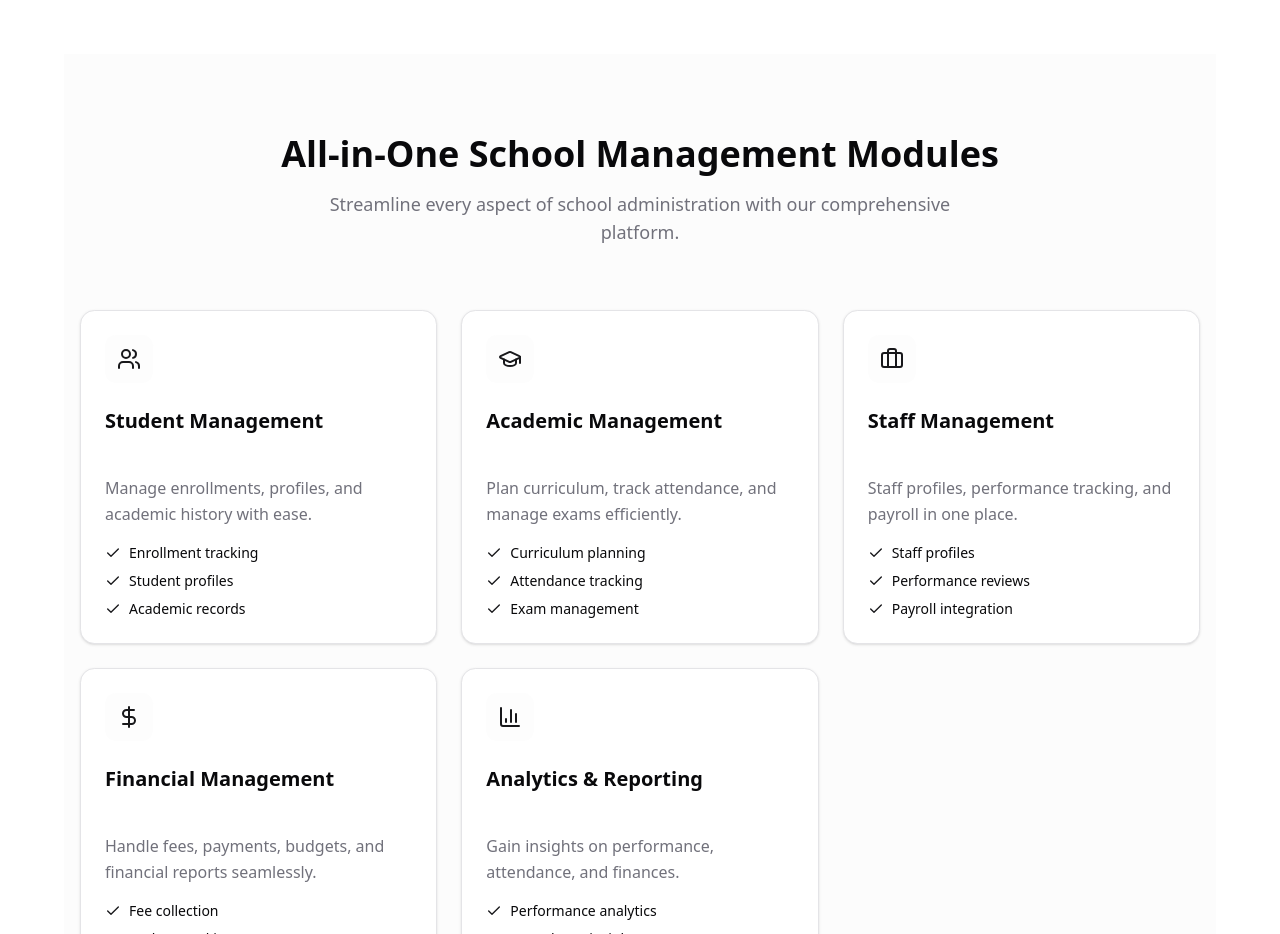
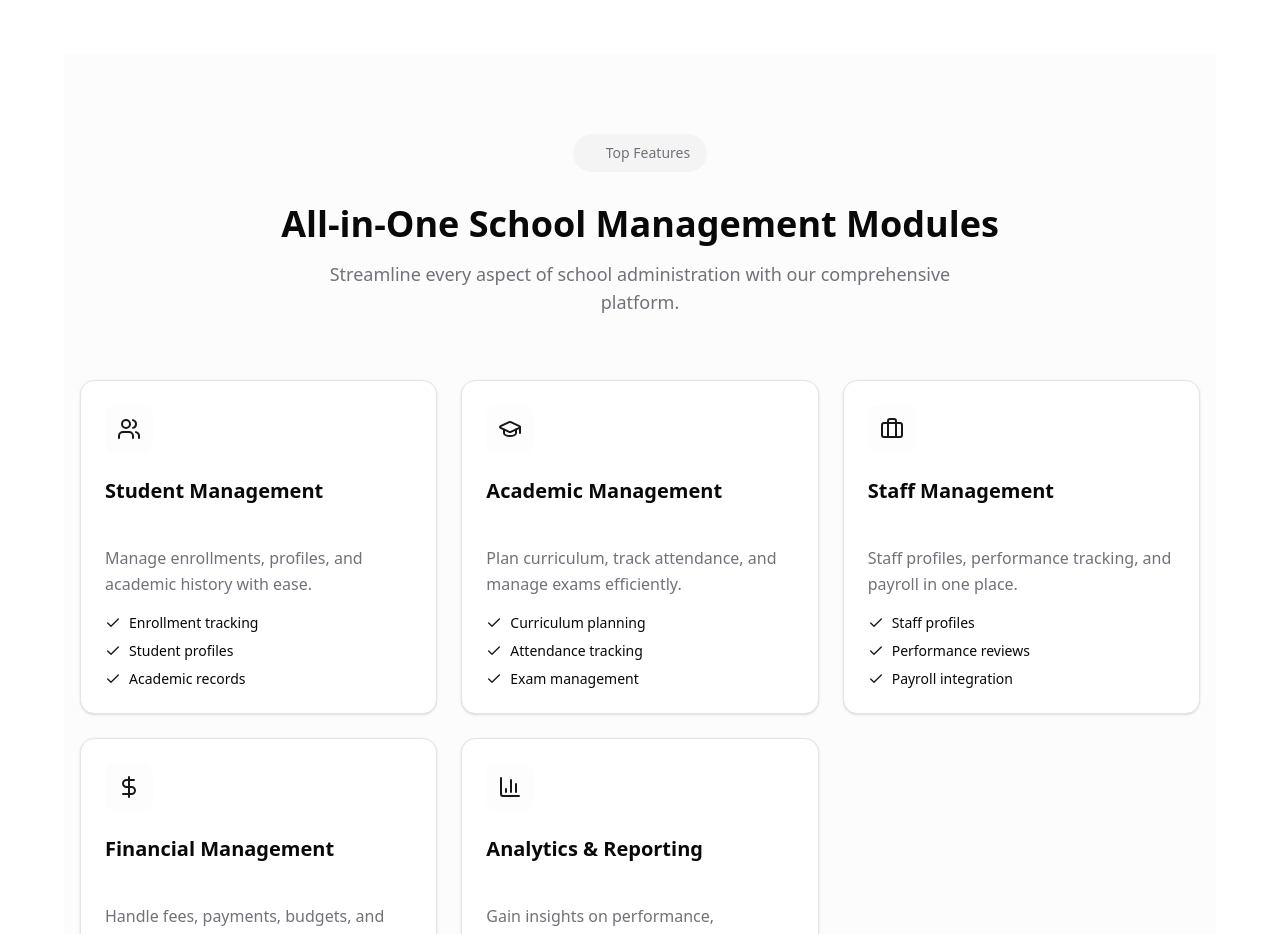
Before and after one commit to a10group/sisn, a Next.js app: page / in a window 1280 px wide. Shown: the part 1980-2914 px from the top of the page. Built offline with nearby package versions, Linux system fonts and the light colour scheme.

Commit message:
Features Section small title

```diff
--- a/components/frontend/features-section.tsx
+++ b/components/frontend/features-section.tsx
@@ -9,6 +9,7 @@ import {
   ArrowRight,
   Check,
 } from "lucide-react";
+import SmallTitle from "@/components/frontend/small-title";
 
 const features = [
   {
@@ -65,6 +66,7 @@ export function FeaturesSection() {
       <div className="max-w-6xl mx-auto">
         {/* Section Header */}
         <div className="text-center mb-16">
+          <SmallTitle title="Top Features" />
           <h2 className="text-3xl md:text-4xl font-bold text-foreground mb-4 text-balance">
             All-in-One School Management Modules
           </h2>
```
